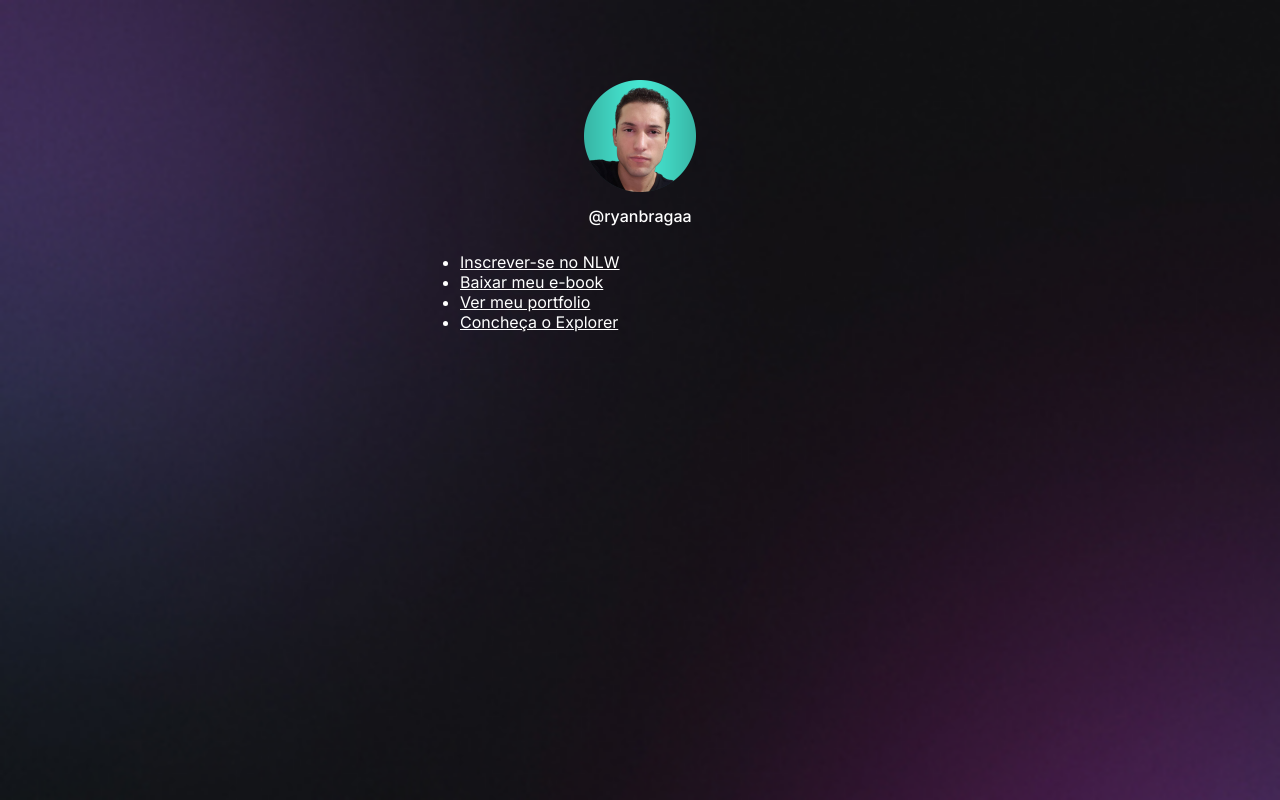
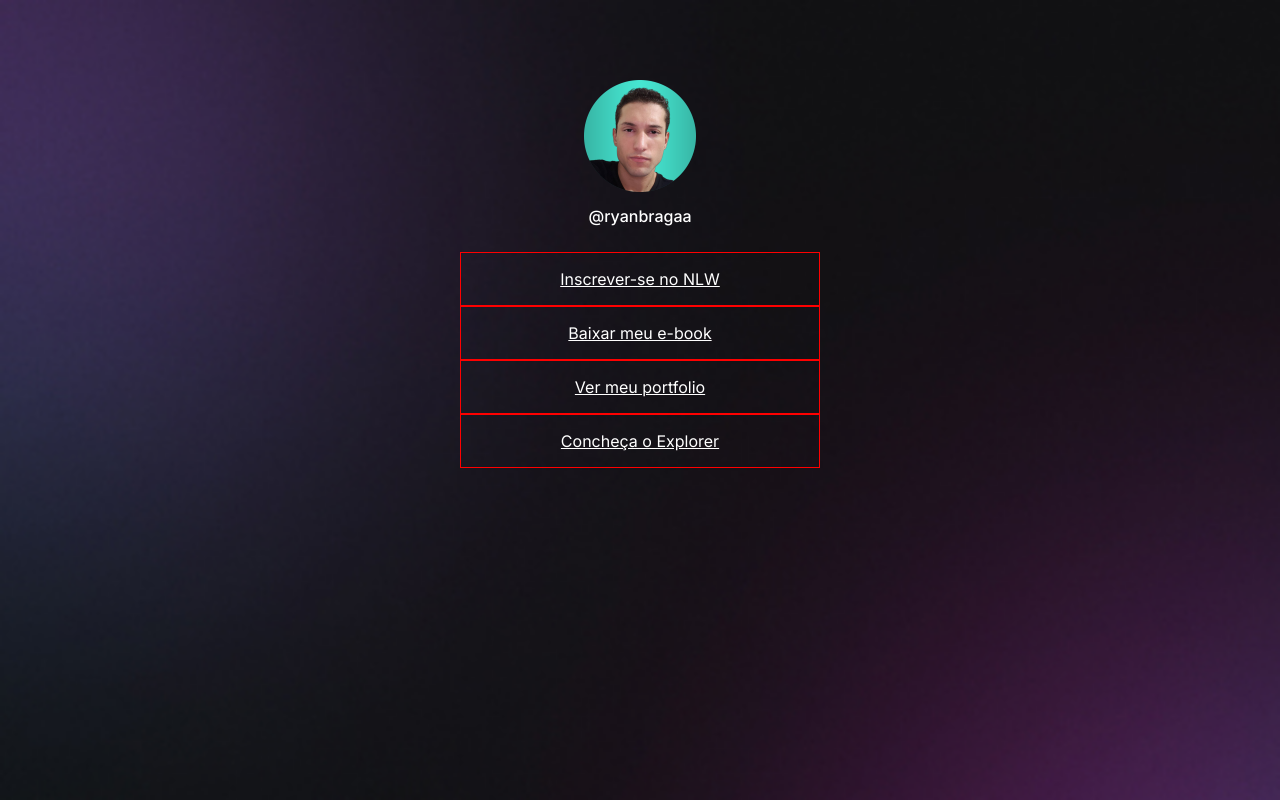
Before and after one commit to ryanbragaa/Discover, a plain HTML site: page Projeto-01/index.html in a window 1280 px wide. Drawn offline with Linux system fonts and the light colour scheme.

Commit message:
aligning elements with flex

```diff
--- a/Projeto-01/style.css
+++ b/Projeto-01/style.css
@@ -39,3 +39,19 @@ body * {
     line-height: 24px;
     margin-top: 8px;
 }
+
+/* Links */
+
+ul {
+    list-style: none;
+}
+
+ul li a{
+    border: 1px solid red;
+
+    display: flex;
+    align-items: center;
+    justify-content: center;
+
+    padding: 16px 24px;
+}
```
